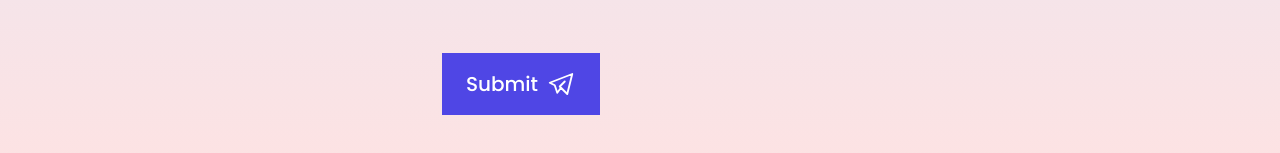
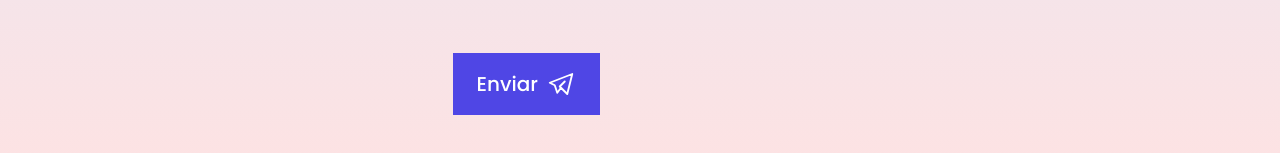
Before and after one commit to carlosbarreraacuna/PortafolioNext, a Next.js app: page /contacto in a window 1280 px wide. Shown: the part 605-758 px from the top of the page. Built offline with nearby package versions, Linux system fonts and the light colour scheme.

Commit message:
Actualizacion de formulario de contacto

```diff
--- a/src/app/contacto/page.jsx
+++ b/src/app/contacto/page.jsx
@@ -144,7 +144,7 @@ const contacto = () => {
               <div class="flex items-center justify-center md:justify-end py-4 px-8">
                 {/* submit button  */}
                 <button class="mr-2 py-2 px-4 md:py-4 md:px-6 bg-indigo-600 flex items-center gap-2 hover:scale-95 transition-all">
-                  <span class="text-xl text-white">Submit</span>
+                  <span class="text-xl text-white">Enviar</span>
                   <svg
                     xmlns="http://www.w3.org/2000/svg"
                     class="icon icon-tabler icon-tabler-brand-telegram"
```
